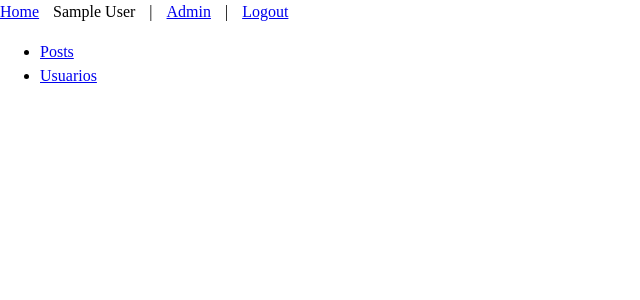
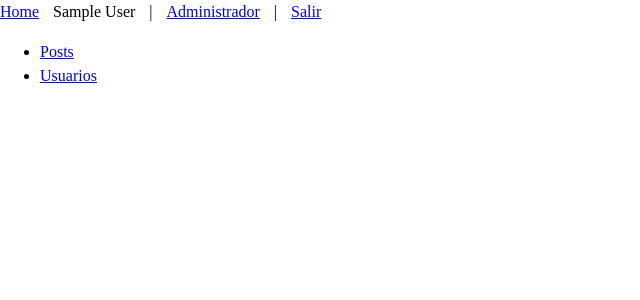
Before and after one commit to j2logo/tutorial-flask, a Flask app: page /admin/ in a window 1280 px wide. Shown: the top 300 px of the page, without its empty margins (0-640 px from the left). Run offline with Flask 2, Linux system fonts and the light colour scheme; a user stored in the database is signed in; tables that the repository leaves empty hold one stand-in row (values such as "Sample post"); parts of the project's set-up code (start-up, migrations or seed data) failed here and were passed over.

```diff
--- a/app/templates/base_template.html
+++ b/app/templates/base_template.html
@@ -2,7 +2,7 @@
 <html lang="es">
 <head>
     <meta charset="UTF-8">
-    <title>{% block title %}{% endblock %}</title>
+    <title>Curso de Flask{% block title %}{% endblock %}</title>
     <link rel="stylesheet" href="{{ url_for("static", filename="base.css") }}">
 </head>
 <body>
@@ -17,10 +17,10 @@
             <li>{{ current_user.name }}</li>
             {% if current_user.is_admin %}
                 <li> | </li>
-                <li><a href="{{ url_for('admin.index') }}">Admin</a></li>
+                <li><a href="{{ url_for('admin.index') }}">Administrador</a></li>
             {% endif %}
             <li> | </li>
-            <li><a href="{{ url_for('auth.logout') }}">Logout</a></li>
+            <li><a href="{{ url_for('auth.logout') }}">Salir</a></li>
         {% endif %}
     </ul>
 </div>
```
